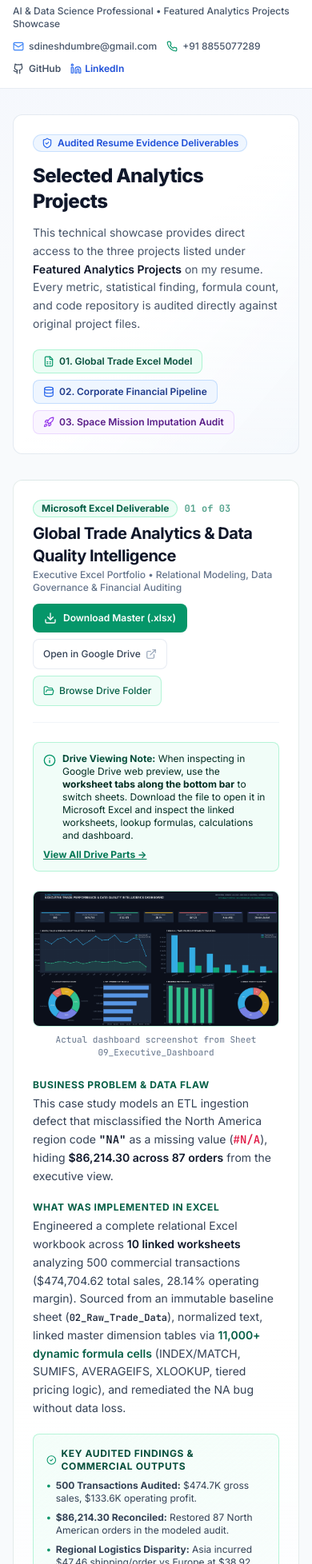
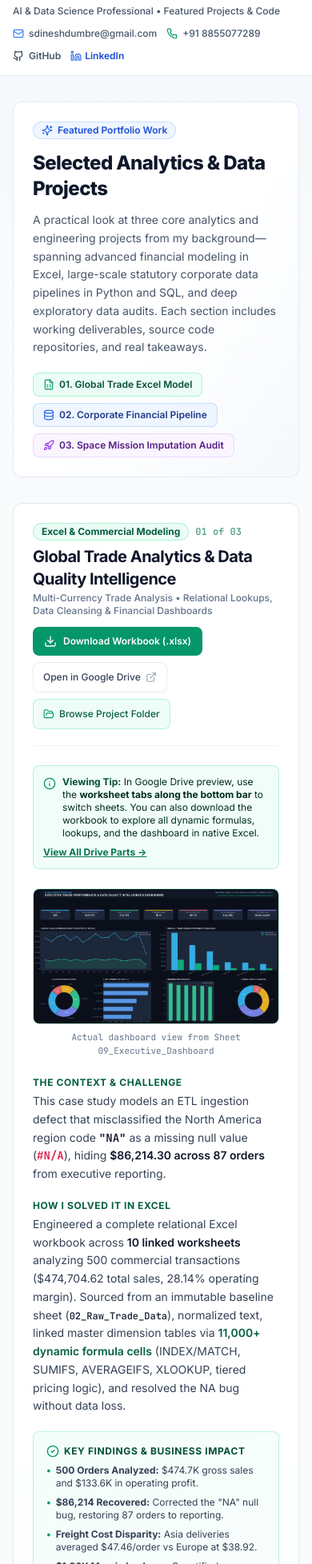
Before and after one commit to SachinCoder11/MY-Protfolio, a React (Vite) app: page / in a window 390 px wide. Shown: the part 44-2000 px from the top of the page at 80% size. Built offline with nearby package versions, Linux system fonts and the light colour scheme.

Commit message:
style: polish copy to sound natural, human, and professional

```diff
--- a/src/App.jsx
+++ b/src/App.jsx
@@ -4,7 +4,7 @@ import ProjectOneExcel from './components/ProjectOneExcel';
 import ProjectTwoFinance from './components/ProjectTwoFinance';
 import ProjectThreeSpace from './components/ProjectThreeSpace';
 import Footer from './components/Footer';
-import { Layers, FileSpreadsheet, Database, Rocket, ShieldCheck } from 'lucide-react';
+import { FileSpreadsheet, Database, Rocket, Sparkles } from 'lucide-react';
 
 export default function App() {
   const scrollTo = (id) => {
@@ -17,7 +17,7 @@ export default function App() {
       {/* Subtle ambient background glow */}
       <div className="absolute top-0 inset-x-0 h-96 bg-gradient-to-b from-blue-50/50 via-indigo-50/20 to-transparent pointer-events-none" />
 
-      {/* Minimal Header */}
+      {/* Clean Header */}
       <Header />
 
       {/* Main Content Area */}
@@ -26,16 +26,16 @@ export default function App() {
         {/* Showcase Intro Banner */}
         <div className="bg-gradient-to-br from-white via-white to-blue-50/30 rounded-xl border border-slate-200/90 p-6 sm:p-7 shadow-xs space-y-3">
           <div className="inline-flex items-center gap-1.5 px-2.5 py-0.5 rounded-full text-xs font-semibold bg-blue-50 text-blue-700 border border-blue-200/80">
-            <ShieldCheck className="w-3.5 h-3.5 text-blue-600" />
-            <span>Audited Resume Evidence Deliverables</span>
+            <Sparkles className="w-3.5 h-3.5 text-blue-600" />
+            <span>Featured Portfolio Work</span>
           </div>
 
           <h2 className="text-2xl sm:text-3xl font-extrabold text-slate-900 tracking-tight">
-            Selected Analytics Projects
+            Selected Analytics & Data Projects
           </h2>
 
           <p className="text-sm sm:text-base text-slate-600 leading-relaxed max-w-3xl">
-            This technical showcase provides direct access to the three projects listed under <strong className="text-slate-900 font-semibold">Featured Analytics Projects</strong> on my resume. Every metric, statistical finding, formula count, and code repository is audited directly against original project files.
+            A practical look at three core analytics and engineering projects from my background—spanning advanced financial modeling in Excel, large-scale statutory corporate data pipelines in Python and SQL, and deep exploratory data audits. Each section includes working deliverables, source code repositories, and real takeaways.
           </p>
 
           {/* Quick Jump Links with Color-Coordinated Accents */}
@@ -83,7 +83,7 @@ export default function App() {
 
       </main>
 
-      {/* Minimal Footer */}
+      {/* Clean Footer */}
       <Footer />
     </div>
   );
--- a/src/components/Footer.jsx
+++ b/src/components/Footer.jsx
@@ -1,6 +1,5 @@
 import React from 'react';
 import { projectLinks } from '../config/projectLinks';
-import { Mail, Phone, MapPin, Github, Linkedin, ShieldCheck } from 'lucide-react';
 
 export default function Footer() {
   const { candidate } = projectLinks;
@@ -39,12 +38,11 @@ export default function Footer() {
       </div>
 
       <div className="max-w-5xl mx-auto px-4 sm:px-6 mt-4 pt-4 border-t border-slate-100 flex flex-col sm:flex-row items-center justify-between gap-2 text-[11px] text-slate-400">
-        <div className="flex items-center gap-1.5">
-          <ShieldCheck className="w-3.5 h-3.5 text-emerald-600" />
-          <span>Every number and deliverable audited against original project files and statutory records.</span>
+        <div>
+          All metrics, formulas, and visualizations are built directly from project datasets and source repositories.
         </div>
         <div className="font-medium text-slate-500">
-          Featured Analytics Projects Showcase
+          Analytics & Engineering Showcase
         </div>
       </div>
     </footer>
--- a/src/components/Header.jsx
+++ b/src/components/Header.jsx
@@ -1,6 +1,6 @@
 import React from 'react';
 import { projectLinks } from '../config/projectLinks';
-import { Mail, Phone, MapPin, Github, Linkedin, ExternalLink } from 'lucide-react';
+import { Mail, Phone, MapPin, Github, Linkedin } from 'lucide-react';
 
 export default function Header() {
   const { candidate } = projectLinks;
@@ -12,16 +12,11 @@ export default function Header() {
 
       <div className="max-w-5xl mx-auto px-4 sm:px-6 py-4 flex flex-col sm:flex-row sm:items-center justify-between gap-3">
         <div>
-          <div className="flex items-center gap-2">
-            <h1 className="text-xl sm:text-2xl font-extrabold text-slate-900 tracking-tight">
-              {candidate.name}
-            </h1>
-            <span className="hidden sm:inline-flex px-2 py-0.5 rounded text-[11px] font-semibold bg-blue-50 text-blue-700 border border-blue-200/70">
-              Verified Projects
-            </span>
-          </div>
+          <h1 className="text-xl sm:text-2xl font-extrabold text-slate-900 tracking-tight">
+            {candidate.name}
+          </h1>
           <p className="text-xs sm:text-sm text-slate-600 font-medium mt-0.5">
-            {candidate.role} • Featured Analytics Projects Showcase
+            {candidate.role} • Featured Projects & Code
           </p>
         </div>
 
--- a/src/components/ProjectOneExcel.jsx
+++ b/src/components/ProjectOneExcel.jsx
@@ -1,15 +1,10 @@
 import React, { useState } from 'react';
 import { projectLinks } from '../config/projectLinks';
 import {
-  FileSpreadsheet,
   Download,
   ExternalLink,
   ZoomIn,
   CheckCircle2,
-  AlertCircle,
-  Layers,
-  TrendingUp,
-  Table,
   FolderOpen,
   Info
 } from 'lucide-react';
@@ -34,7 +29,7 @@ export default function ProjectOneExcel() {
         <div>
           <div className="flex items-center gap-2 mb-1.5">
             <span className="px-2.5 py-0.5 rounded-full text-xs font-bold bg-emerald-50 text-emerald-800 border border-emerald-200/90 shadow-2xs">
-              Microsoft Excel Deliverable
+              Excel & Commercial Modeling
             </span>
             <span className="text-xs text-emerald-700/70 font-mono font-semibold">01 of 03</span>
           </div>
@@ -42,7 +37,7 @@ export default function ProjectOneExcel() {
             Global Trade Analytics & Data Quality Intelligence
           </h2>
           <p className="text-xs sm:text-sm text-slate-500 font-medium mt-0.5">
-            Executive Excel Portfolio • Relational Modeling, Data Governance & Financial Auditing
+            Multi-Currency Trade Analysis • Relational Lookups, Data Cleansing & Financial Dashboards
           </p>
         </div>
 
@@ -54,7 +49,7 @@ export default function ProjectOneExcel() {
             className="inline-flex items-center gap-2 px-3.5 py-2.5 rounded-lg text-xs sm:text-sm font-semibold text-white bg-emerald-600 hover:bg-emerald-700 transition-colors shadow-xs"
           >
             <Download className="w-4 h-4" />
-            <span>Download Master (.xlsx)</span>
+            <span>Download Workbook (.xlsx)</span>
           </a>
 
           <a
@@ -74,7 +69,7 @@ export default function ProjectOneExcel() {
             className="inline-flex items-center gap-1.5 px-3 py-2.5 rounded-lg text-xs sm:text-sm font-medium text-emerald-800 bg-emerald-50/80 hover:bg-emerald-100 transition-colors border border-emerald-200/80 shadow-2xs"
           >
             <FolderOpen className="w-3.5 h-3.5 text-emerald-600" />
-            <span>Browse Drive Folder</span>
+            <span>Browse Project Folder</span>
           </a>
         </div>
       </div>
@@ -84,7 +79,7 @@ export default function ProjectOneExcel() {
         <div className="flex items-start gap-2">
           <Info className="w-4 h-4 text-emerald-600 shrink-0 mt-0.5" />
           <span>
-            <strong className="text-emerald-900">Drive Viewing Note:</strong> When inspecting in Google Drive web preview, use the <strong>worksheet tabs along the bottom bar</strong> to switch sheets. Download the file to open it in Microsoft Excel and inspect the linked worksheets, lookup formulas, calculations and dashboard.
+            <strong className="text-emerald-900">Viewing Tip:</strong> In Google Drive preview, use the <strong>worksheet tabs along the bottom bar</strong> to switch sheets. You can also download the workbook to explore all dynamic formulas, lookups, and the dashboard in native Excel.
           </span>
         </div>
         <a
@@ -97,7 +92,7 @@ export default function ProjectOneExcel() {
         </a>
       </div>
 
-      {/* Main Grid: Visual Screenshot Preview & Analytical Story */}
+      {/* Main Content Area */}
       <div className="space-y-6">
 
         {/* Genuine Screenshot Preview */}
@@ -119,30 +114,30 @@ export default function ProjectOneExcel() {
             </div>
           </div>
           <p className="text-[11px] text-slate-500 text-center font-mono">
-            Actual dashboard screenshot from Sheet 09_Executive_Dashboard
+            Actual dashboard view from Sheet 09_Executive_Dashboard
           </p>
         </div>
 
-        {/* Concise Explanation */}
+        {/* Concise Narrative */}
         <div className="space-y-5 text-sm text-slate-700 leading-relaxed">
 
-          {/* Problem */}
+          {/* The Context & Problem */}
           <div>
             <h3 className="text-xs font-bold uppercase tracking-wider text-emerald-800 mb-1">
-              Business Problem & Data Flaw
+              The Context & Challenge
             </h3>
             <p>
-              This case study models an ETL ingestion defect that misclassified the North America region code <strong className="font-mono text-slate-900">"NA"</strong> as a missing value (<strong className="font-mono text-rose-600">#N/A</strong>), hiding <strong className="text-slate-900 font-semibold">$86,214.30 across 87 orders</strong> from the executive view.
+              This case study models an ETL ingestion defect that misclassified the North America region code <strong className="font-mono text-slate-900">"NA"</strong> as a missing null value (<strong className="font-mono text-rose-600">#N/A</strong>), hiding <strong className="text-slate-900 font-semibold">$86,214.30 across 87 orders</strong> from executive reporting.
             </p>
           </div>
 
           {/* Solution & Implementation */}
           <div>
             <h3 className="text-xs font-bold uppercase tracking-wider text-emerald-800 mb-1">
-              What Was Implemented in Excel
+              How I Solved It in Excel
             </h3>
             <p>
-              Engineered a complete relational Excel workbook across <strong className="text-slate-900 font-semibold">10 linked worksheets</strong> analyzing 500 commercial transactions ($474,704.62 total sales, 28.14% operating margin). Sourced from an immutable baseline sheet (<strong className="font-mono text-xs text-slate-800">02_Raw_Trade_Data</strong>), normalized text, linked master dimension tables via <strong className="text-emerald-800 font-semibold">11,000+ dynamic formula cells</strong> (INDEX/MATCH, SUMIFS, AVERAGEIFS, XLOOKUP, tiered pricing logic), and remediated the NA bug without data loss.
+              Engineered a complete relational Excel workbook across <strong className="text-slate-900 font-semibold">10 linked worksheets</strong> analyzing 500 commercial transactions ($474,704.62 total sales, 28.14% operating margin). Sourced from an immutable baseline sheet (<strong className="font-mono text-xs text-slate-800">02_Raw_Trade_Data</strong>), normalized text, linked master dimension tables via <strong className="text-emerald-800 font-semibold">11,000+ dynamic formula cells</strong> (INDEX/MATCH, SUMIFS, AVERAGEIFS, XLOOKUP, tiered pricing logic), and resolved the NA bug without data loss.
             </p>
           </div>
 
@@ -150,35 +145,35 @@ export default function ProjectOneExcel() {
           <div className="bg-gradient-to-br from-emerald-50/60 to-teal-50/30 rounded-lg p-4 border border-emerald-200/80 space-y-2 shadow-2xs">
             <h4 className="text-xs font-bold uppercase tracking-wider text-emerald-900 flex items-center gap-1.5">
               <CheckCircle2 className="w-4 h-4 text-emerald-600" />
-              <span>Key Audited Findings & Commercial Outputs</span>
+              <span>Key Findings & Business Impact</span>
             </h4>
             <ul className="grid grid-cols-1 sm:grid-cols-2 gap-2 text-xs">
               <li className="flex items-start gap-1.5">
                 <span className="text-emerald-600 font-bold">•</span>
-                <span><strong>500 Transactions Audited:</strong> $474.7K gross sales, $133.6K operating profit.</span>
+                <span><strong>500 Orders Analyzed:</strong> $474.7K gross sales and $133.6K in operating profit.</span>
               </li>
               <li className="flex items-start gap-1.5">
                 <span className="text-emerald-600 font-bold">•</span>
-                <span><strong>$86,214.30 Reconciled:</strong> Restored 87 North American orders in the modeled audit.</span>
+                <span><strong>$86,214 Recovered:</strong> Corrected the "NA" null bug, restoring 87 orders to reporting.</span>
               </li>
               <li className="flex items-start gap-1.5">
                 <span className="text-emerald-600 font-bold">•</span>
-                <span><strong>Regional Logistics Disparity:</strong> Asia incurred $47.46 shipping/order vs Europe at $38.92.</span>
+                <span><strong>Freight Cost Disparity:</strong> Asia deliveries averaged $47.46/order vs Europe at $38.92.</span>
               </li>
               <li className="flex items-start gap-1.5">
                 <span className="text-emerald-600 font-bold">•</span>
-                <span><strong>$1.36K Margin Gap:</strong> Quantified continental shipping surcharge leakage across 179 Asia shipments.</span>
+                <span><strong>$1.36K Margin Leakage:</strong> Quantified unrecovered continental shipping surcharges across 179 shipments.</span>
               </li>
             </ul>
           </div>
 
           {/* Technologies */}
           <div className="flex flex-wrap items-center gap-2 pt-1 text-xs">
-            <span className="text-emerald-800/80 font-semibold uppercase text-[11px]">Technologies Used:</span>
+            <span className="text-emerald-800/80 font-semibold uppercase text-[11px]">Tools & Techniques:</span>
             <span className="px-2 py-0.5 rounded bg-emerald-50 text-emerald-900 font-medium border border-emerald-200/70">Microsoft Excel</span>
-            <span className="px-2 py-0.5 rounded bg-emerald-50 text-emerald-900 font-medium border border-emerald-200/70">Dynamic Formulas (INDEX/MATCH, XLOOKUP)</span>
-            <span className="px-2 py-0.5 rounded bg-emerald-50 text-emerald-900 font-medium border border-emerald-200/70">SUMIFS & AVERAGEIFS</span>
-            <span className="px-2 py-0.5 rounded bg-emerald-50 text-emerald-900 font-medium border border-emerald-200/70">Relational Data Modeling</span>
+            <span className="px-2 py-0.5 rounded bg-emerald-50 text-emerald-900 font-medium border border-emerald-200/70">Dynamic Lookups (INDEX/MATCH, XLOOKUP)</span>
+            <span className="px-2 py-0.5 rounded bg-emerald-50 text-emerald-900 font-medium border border-emerald-200/70">SUMIFS & Multi-Criteria Aggregations</span>
+            <span className="px-2 py-0.5 rounded bg-emerald-50 text-emerald-900 font-medium border border-emerald-200/70">Relational Modeling</span>
             <span className="px-2 py-0.5 rounded bg-emerald-50 text-emerald-900 font-medium border border-emerald-200/70">KPI Dashboard</span>
           </div>
 
@@ -191,10 +186,10 @@ export default function ProjectOneExcel() {
         <div className="flex flex-col sm:flex-row sm:items-center justify-between gap-2">
           <div>
             <h3 className="text-xs font-bold uppercase tracking-wider text-emerald-900">
-              Divided Project Workbooks (Modular Google Drive Chunks)
+              Individual Workbook Sections (Google Drive)
             </h3>
             <p className="text-xs text-slate-500">
-              For lightweight inspection, the full project is organized into three dedicated modular workbooks on Google Drive:
+              If you prefer quick browsing without downloading the full workbook, you can view each section separately on Google Drive:
             </p>
           </div>
           <a
@@ -203,7 +198,7 @@ export default function ProjectOneExcel() {
             rel="noopener noreferrer"
             className="text-xs font-semibold text-emerald-700 hover:text-emerald-900 flex items-center gap-1 shrink-0"
           >
-            <span>Open All in Google Drive</span>
+            <span>Open Folder on Drive</span>
             <ExternalLink className="w-3 h-3" />
           </a>
         </div>
```
Also changed, not shown: src/components/ProjectThreeSpace.jsx (+20 -24 lines), src/components/ProjectTwoFinance.jsx (+22 -25 lines).
